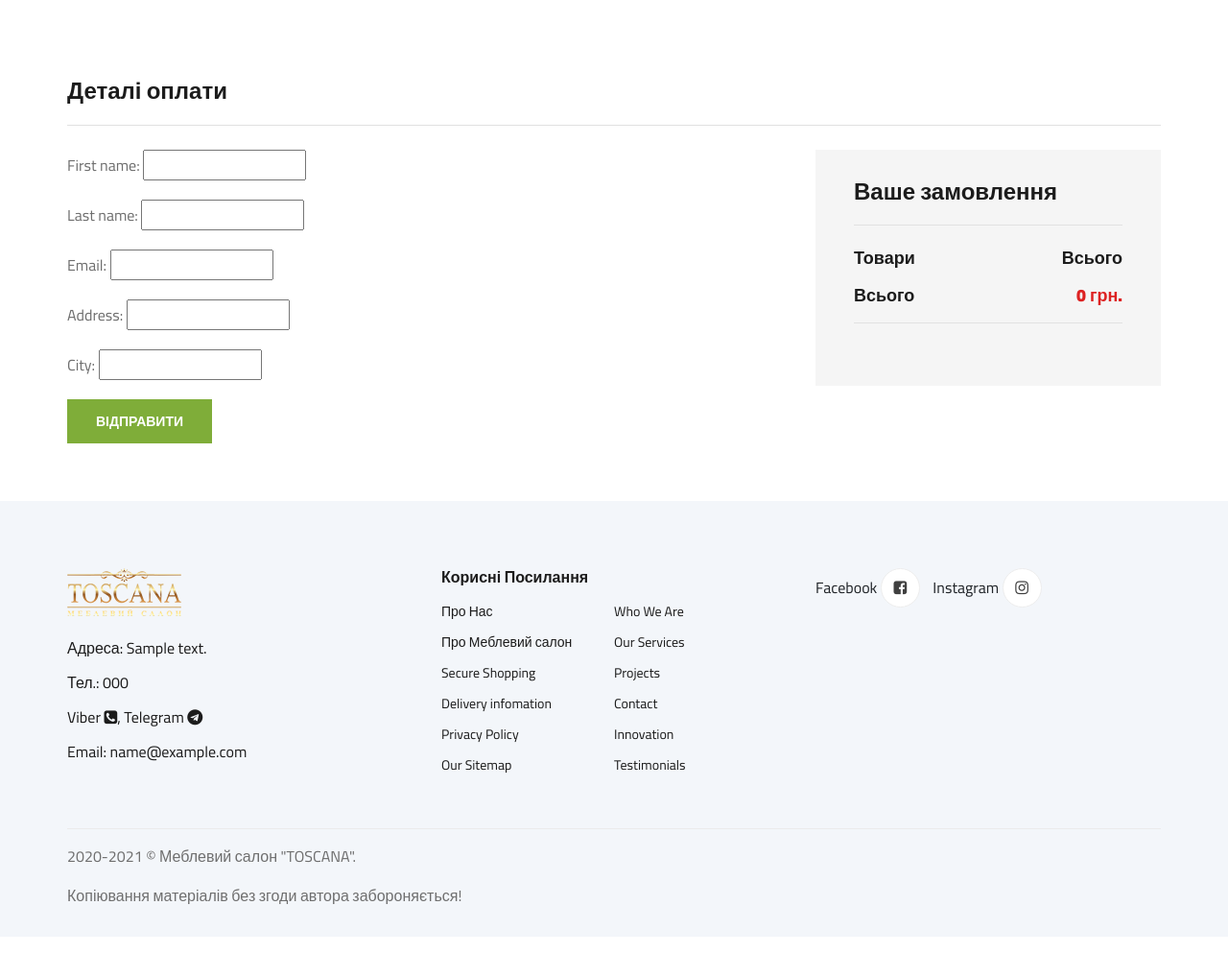
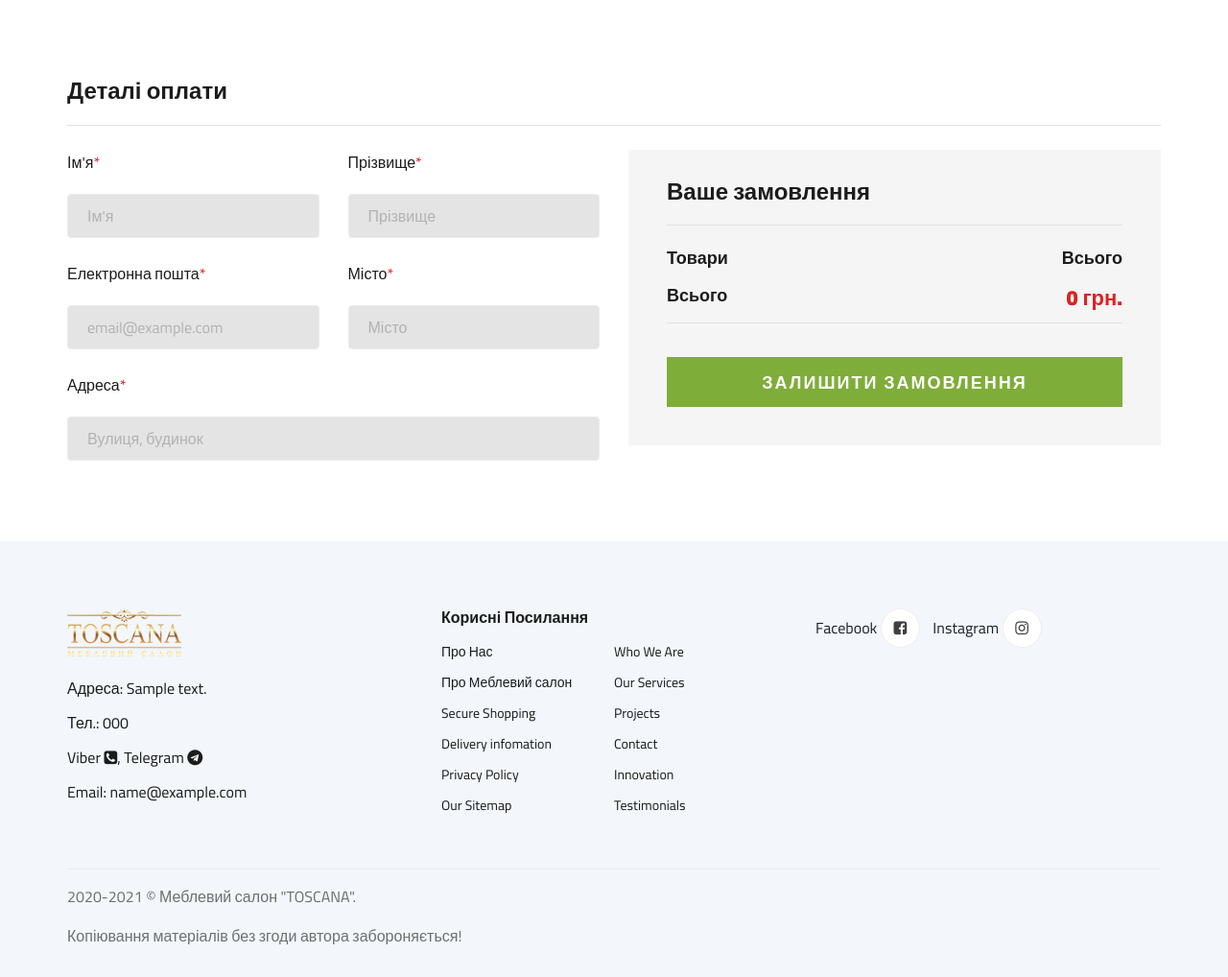
Before and after one commit to MartinSyno/toscana, a Django app: page /orders/create/ in a window 1280 px wide. Shown: the part 377-1395 px from the top of the page at 96% size. Before the commit the page ends 1319 px from the top, so only its background shows below. Run offline with Django 3.2, Linux system fonts and the light colour scheme; tables that the repository leaves empty hold one stand-in row (values such as "Sample post"); some libraries are stand-ins or nearby versions.

Commit message:
v13 (зробив корзину)

```diff
--- a/contact_page/forms.py
+++ b/contact_page/forms.py
@@ -10,6 +10,6 @@
                                    widget=forms.Textarea(
                                        attrs={"placeholder": "Повідомлення"}))#, "required": "required"}))
 
-    class Meta():
+    class Meta:
         model = Message
         fields = ("user_name", "user_email", "user_message")
--- a/orders/forms.py
+++ b/orders/forms.py
@@ -3,6 +3,12 @@
 from .models import Order
 
 class OrderCreateForm(forms.ModelForm):
-    class Meta():
+    first_name = forms.CharField(max_length=50, widget=forms.TextInput(attrs={"type": "text", "placeholder": "Ім'я"}))
+    last_name = forms.CharField(max_length=50, widget=forms.TextInput(attrs={"type": "text", "placeholder": "Прізвище"}))
+    email = forms.EmailField(widget=forms.EmailInput(attrs={"type": "email", "placeholder": "email@example.com"}))
+    address = forms.CharField(max_length=250, widget=forms.TextInput(attrs={"type": "text", "placeholder": "Вулиця, будинок"}))
+    city = forms.CharField(max_length=100, widget=forms.TextInput(attrs={"type": "text", "placeholder": "Місто"}))
+
+    class Meta:
         model = Order
-        fields = ['first_name', 'last_name', 'email', 'address', 'city']
+        fields = ('first_name', 'last_name', 'email', 'address', 'city')
--- a/orders/templates/checkout.html
+++ b/orders/templates/checkout.html
@@ -86,55 +86,51 @@
 {#            </div>#}
             <div class="checkout__form">
                 <h4>Деталі оплати</h4>
-                <form action="#">
+                <form method="post">
+                {% csrf_token %}
                     <div class="row">
-                        <div class="col-lg-8 col-md-6">
-{#                            <div class="row">#}
-{#                                <div class="col-lg-6">#}
-{#                                    <div class="checkout__input">#}
-{#                                        <p>Ім'я<span>*</span></p>#}
-{#                                        <input type="text">#}
-{#                                    </div>#}
-{#                                </div>#}
-{#                                <div class="col-lg-6">#}
-{#                                    <div class="checkout__input">#}
-{#                                        <p>Прізвище<span>*</span></p>#}
-{#                                        <input type="text">#}
-{#                                    </div>#}
-{#                                </div>#}
-{#                            </div>#}
-{#                            <div class="checkout__input">#}
-{#                                <p>Країна<span>*</span></p>#}
-{#                                <input type="text">#}
-{#                            </div>#}
-{#                            <div class="checkout__input">#}
-{#                                <p>Адреса<span>*</span></p>#}
-{#                                <input type="text" placeholder="Вулиця, будинок" class="checkout__input__add">#}
-{#                                <input type="text" placeholder="Apartment, suite, unite ect (optinal)">#}
-{#                            </div>#}
-{#                            <div class="checkout__input">#}
-{#                                <p>Місто<span>*</span></p>#}
-{#                                <input type="text">#}
-{#                            </div>#}
-{#                            <div class="row">#}
-{#                                <div class="col-lg-6">#}
-{#                                    <div class="checkout__input">#}
-{#                                        <p>Телефон<span>*</span></p>#}
-{#                                        <input type="text">#}
-{#                                    </div>#}
-{#                                </div>#}
-{#                                <div class="col-lg-6">#}
-{#                                    <div class="checkout__input">#}
-{#                                        <p>Електронна пошта<span>*</span></p>#}
-{#                                        <input type="text">#}
-{#                                    </div>#}
-{#                                </div>#}
-{#                            </div>#}
-                            <form method="post">
-                                {% csrf_token %}
-                                {{ form.as_p }}
-                                <button type="submit" class="site-btn">Відправити</button>
-                            </form>
+                        <div class="col-lg-6 col-md-6">
+                            <div class="row">
+                                <div class="col-lg-6">
+                                    <div class="checkout__input">
+                                        <p>Ім'я<span>*</span></p>
+                                        {% csrf_token %}
+                                        {{ form.first_name }}
+                                    </div>
+                                </div>
+                                <div class="col-lg-6">
+                                    <div class="checkout__input">
+                                        <p>Прізвище<span>*</span></p>
+                                        {% csrf_token %}
+                                        {{ form.last_name }}
+                                    </div>
+                                </div>
+                            </div>
+                            <div class="row">
+                                <div class="col-lg-6">
+                                    <div class="checkout__input">
+                                        <p>Електронна пошта<span>*</span></p>
+                                        {% csrf_token %}
+                                        {{ form.email }}
+                                    </div>
+                                </div>
+                                <div class="col-lg-6">
+                                    <div class="checkout__input">
+                                        <p>Місто<span>*</span></p>
+                                        {% csrf_token %}
+                                        {{ form.city }}
+                                    </div>
+                                </div>
+                            </div>
+                            <div class="row">
+                                <div class="col-lg-12">
+                                    <div class="checkout__input">
+                                        <p>Адреса<span>*</span></p>
+                                        {% csrf_token %}
+                                        {{ form.address }}
+                                    </div>
+                                </div>
+                            </div>
 {#                            <div class="checkout__input__checkbox">#}
 {#                                <label for="acc">#}
 {#                                    Create an account?#}
@@ -161,17 +157,18 @@
 {#                                    placeholder="Notes about your order, e.g. special notes for delivery.">#}
 {#                            </div>#}
                         </div>
-                        <div class="col-lg-4 col-md-6">
+                        <div class="col-lg-6 col-md-6">
                             <div class="checkout__order">
                                 <h4>Ваше замовлення</h4>
                                 <div class="checkout__order__products">Товари <span>Всього</span></div>
                                 <ul>
                                     {% for item in cart %}
-                                        <li><strong>{{ item.furniture.name }}</strong>&ensp;&ensp;x{{ item.quantity }} <span>{{ item.total_price }} грн.</span></li>
+                                        <li><a href={{ item.furniture.get_absolute_url }}><strong>{{ item.furniture.name }}</strong></a>&ensp;&ensp;x{{ item.quantity }} <span>{{ item.total_price }} грн.</span></li>
                                     {% endfor %}
                                 </ul>
 {#                                <div class="checkout__order__subtotal">Subtotal <span>$750.99</span></div>#}
                                 <div class="checkout__order__total">Всього <span>{{ cart.get_total_price }} грн.</span></div>
+                                <button type="submit" class="site-btn">Залишити замовлення</button>
 {#                                <div class="checkout__input__checkbox">#}
 {#                                    <label for="acc-or">#}
 {#                                        Create an account?#}
--- a/orders/views.py
+++ b/orders/views.py
@@ -10,7 +10,6 @@
 def order_create(request):
     cart = Cart(request)
     if request.method == "POST":
-        # raise ValueError("Fufffff")
         form = OrderCreateForm(request.POST)
         if form.is_valid():
             order = form.save()
@@ -23,7 +22,6 @@
             return render(request, "checkout_created.html", {"order": order})
     else:
         form = OrderCreateForm()
-    # raise ValueError("Огооооо")
     categories = Category.objects.filter(is_visible=True)
     phone = SiteSettings.objects.first().phone
     address = SiteSettings.objects.first().address
--- a/static/css/style.css
+++ b/static/css/style.css
@@ -2232,8 +2232,9 @@
 	border: 1px solid #ebebeb;
 	padding-left: 20px;
 	font-size: 16px;
-	color: #b2b2b2;
+	color: #6f6f6f;
 	border-radius: 4px;
+	background-color: #e5e4e4;
 }
 
 .checkout__input input.checkout__input__add {
@@ -2321,12 +2322,16 @@
 	float: right;
 }
 
+.checkout__order .checkout__order__products comment.checkout-order-quantity {
+	text-align: center;
+}
+
 .checkout__order ul {
 	margin-bottom: 12px;
 }
 
 .checkout__order ul li {
-	font-size: 16px;
+	font-size: 20px;
 	color: #6f6f6f;
 	line-height: 40px;
 	list-style: none;
@@ -2367,6 +2372,7 @@
 
 .checkout__order .checkout__order__total span {
 	float: right;
+	font-size: 22px;
 	color: #dd2222;
 }
 
@@ -2375,6 +2381,10 @@
 	letter-spacing: 2px;
 	width: 100%;
 	margin-top: 10px;
+}
+
+.checkout__order ul li strong {
+	color: #7fad39;
 }
 
 /*---------------------
```
